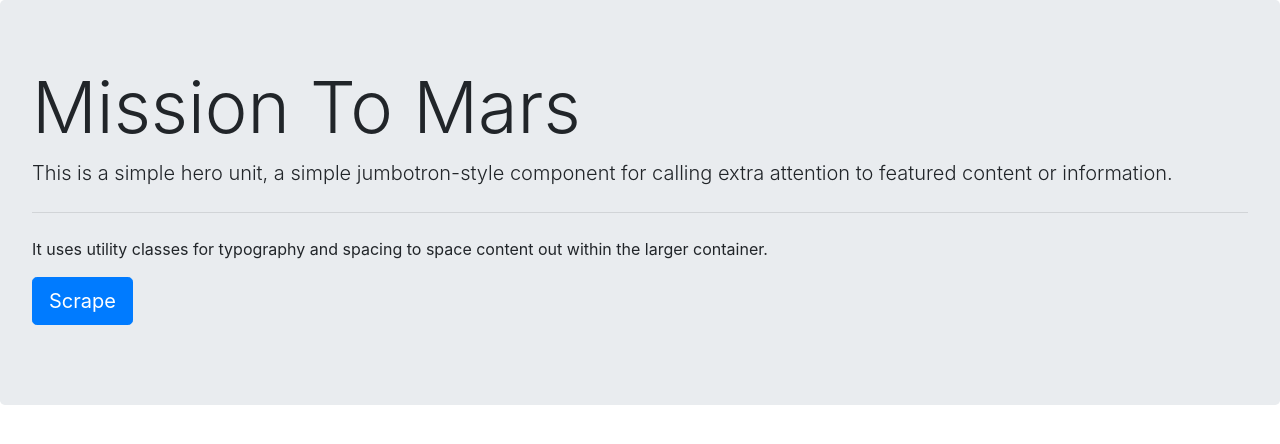
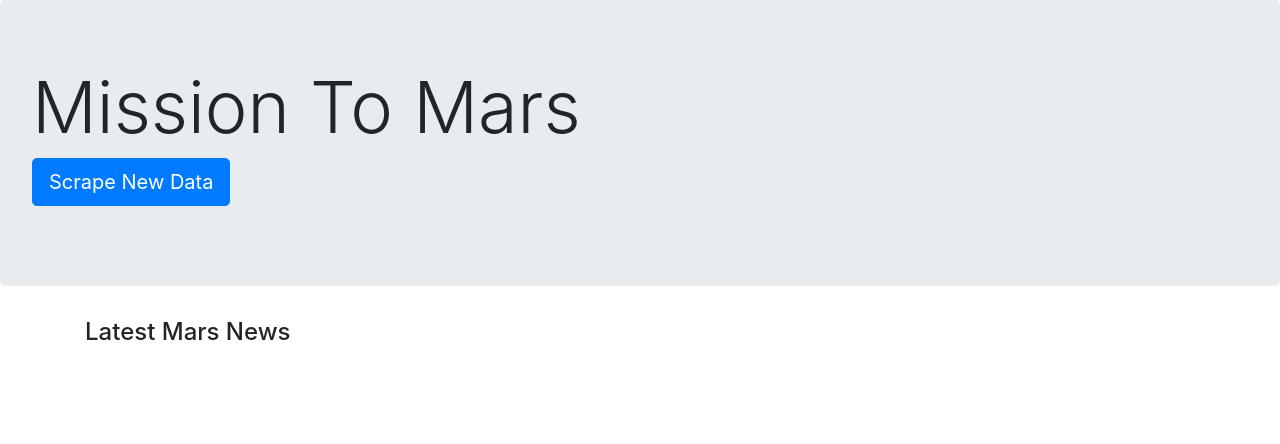
Before and after one commit to yaitouny/Mission-to-Mars, a Flask app: page / in a window 1280 px wide. Shown: the top 444 px of the page. Run offline with Flask 2, Linux system fonts and the light colour scheme; data that the repository does not hold is empty; some libraries are stand-ins or nearby versions.

Commit message:
fix app.py

```diff
--- a/web-scraping-challenge/app.py
+++ b/web-scraping-challenge/app.py
@@ -11,16 +11,19 @@ mongo = PyMongo(app)
 
 @app.route("/")
 def home():
-	mars = mongo.db.mars.find_one()
-	return render_template("index.html", mars=mars)
+	mars = mongo.db.mars.find_one({"active": 1})
+	return render_template("index.html", mars = mars)
 
 @app.route("/scrape")
 def scrape():
 	# Run scraped function
 	mars_app = mongo.db.mars
-	mars_data = scrape_mars.scrape()
+	mars = scrape_mars.scrape_mars()
 
-	mars_app.update({}, mars_data, upsert=True)
+	mars_app.update_many({'active': 1}, {'$set': {'active': 0}})
+
+	mars_app.insert_one(mars)
+
 	return redirect("/")
 
 if __name__ == "__main__":
--- a/web-scraping-challenge/scrape_mars.py
+++ b/web-scraping-challenge/scrape_mars.py
@@ -10,7 +10,7 @@ def init_browser():
 
 mars_dictionnary = {}
 
-def scrape():
+def scrape_mars():
 	# Initialize browser
 	browser = init_browser()
 
--- a/web-scraping-challenge/template/index.html
+++ b/web-scraping-challenge/templates/index.html
@@ -16,20 +16,19 @@
     <div class="jumbotron">
       <h1 class="display-3">Mission To Mars</h1>
       <p class="lead">
-        This is a simple hero unit, a simple jumbotron-style component for
-        calling extra attention to featured content or information.
-      </p>
-      <hr class="my-4" />
-      <p>
-        It uses utility classes for typography and spacing to space content out
-        within the larger container.
-      </p>
-      <p class="lead">
         <a class="btn btn-primary btn-lg" href="/scrape" role="button"
-          >Scrape</a
+          >Scrape New Data</a
         >
       </p>
     </div>
+    <div class="container">
+      <div class="row">
+        <div class="col-md-6">
+          <h4>Latest Mars News</h4>
+        </div>
+      </div>
+    </div>
+
     <!-- Bootstrap JS -->
     <script
       src="https://code.jquery.com/jquery-3.2.1.slim.min.js"
```
